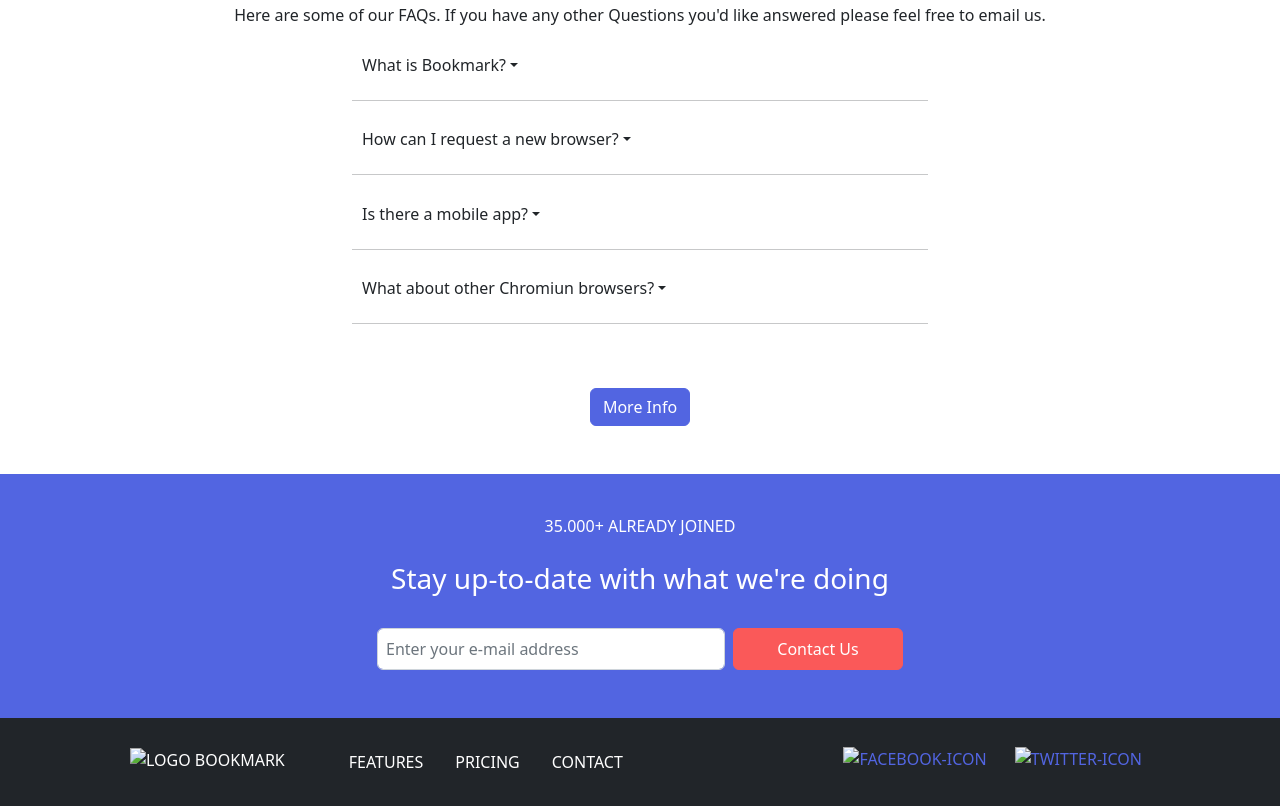
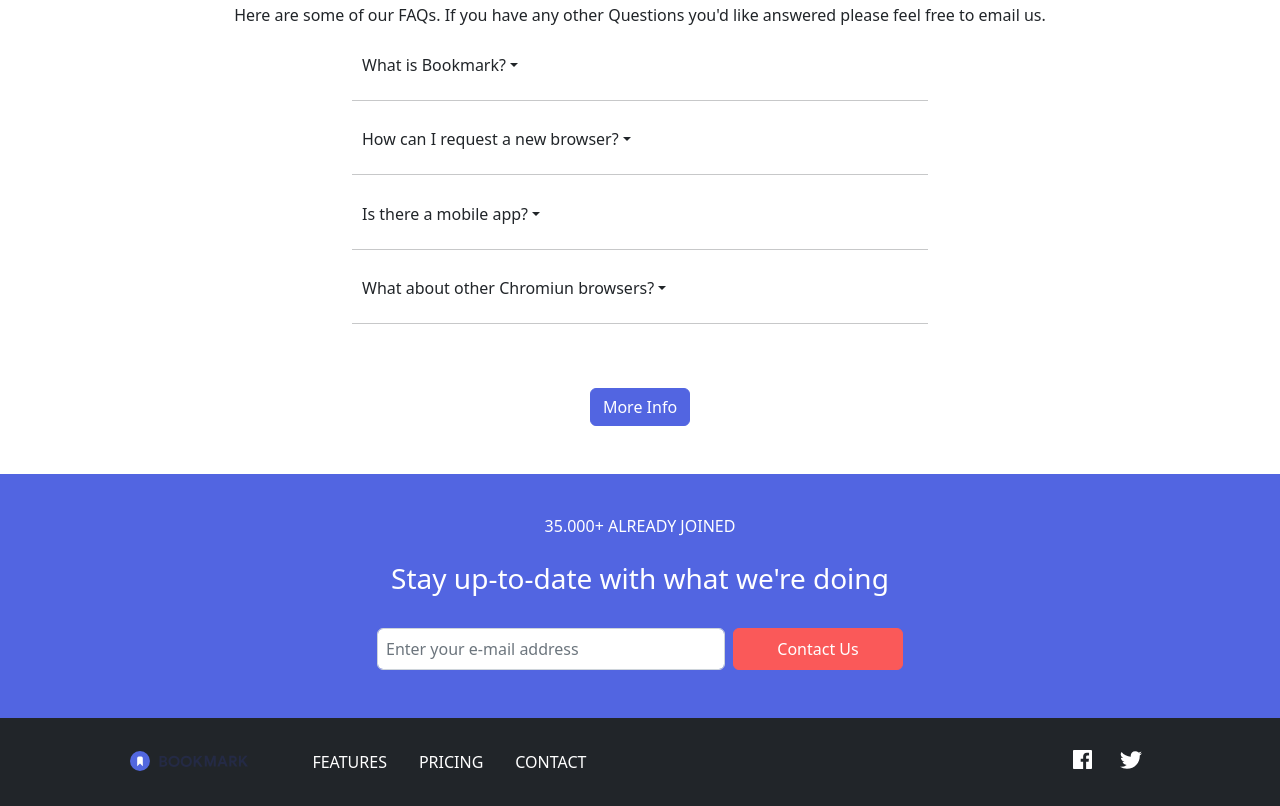
Before and after one commit to JordiAltes/Sprint2, a website: page Nivell1/index.html in a window 1280 px wide. Shown: the part 1840-2646 px from the top of the page. Drawn offline with nearby package versions, Linux system fonts and the light colour scheme.

Commit message:
Nivell2 acabat

```diff
--- a/Nivell1/index.html
+++ b/Nivell1/index.html
@@ -540,7 +540,7 @@
             <li class="nav-item">
               <a class="navbar-brand" href="#">
                 <img
-                  src="./Imagenes/logo-bookmark.svg"
+                  src="/Nivell1/Recursos_projecte_sprint2/Imagenes/logo-bookmark.svg"
                   alt="logo Bookmark"
                   height="20"
                   class="mb-lg-1"
@@ -570,7 +570,7 @@
                 class="nav-link d-inline ps-0 pe-3 pe-lg-2"
                 href="https://www.facebook.com/"
                 ><img
-                  src="./Imagenes/icon-facebook.svg"
+                  src="/Nivell1/Recursos_projecte_sprint2/Imagenes/icon-facebook.svg"
                   alt="facebook-icon"
                   height="19"
                   class="social-icon"
@@ -580,7 +580,7 @@
                 class="nav-link d-inline ps-3 pe-lg-2 pe-0"
                 href="https://www.twitter.com/"
                 ><img
-                  src="./Imagenes/icon-twitter.svg"
+                  src="/Nivell1/Recursos_projecte_sprint2/Imagenes/icon-twitter.svg"
                   alt="twitter-icon"
                   height="18"
                   class="social-icon"
--- a/Nivell1/main.scss
+++ b/Nivell1/main.scss
@@ -49,7 +49,7 @@ $secondary: #fa5959;
   color: black !important;
 }
 .accordion-button:not(.collapsed)::after {
-  filter: invert(47%) sepia(95%) saturate(1098%) hue-rotate(324deg)
+  filter: invert(47%) sepia(96%) saturate(1098%) hue-rotate(324deg)
     brightness(97%) contrast(102%);
 }
 
```
Also changed, not shown: Nivell1/main.css.
